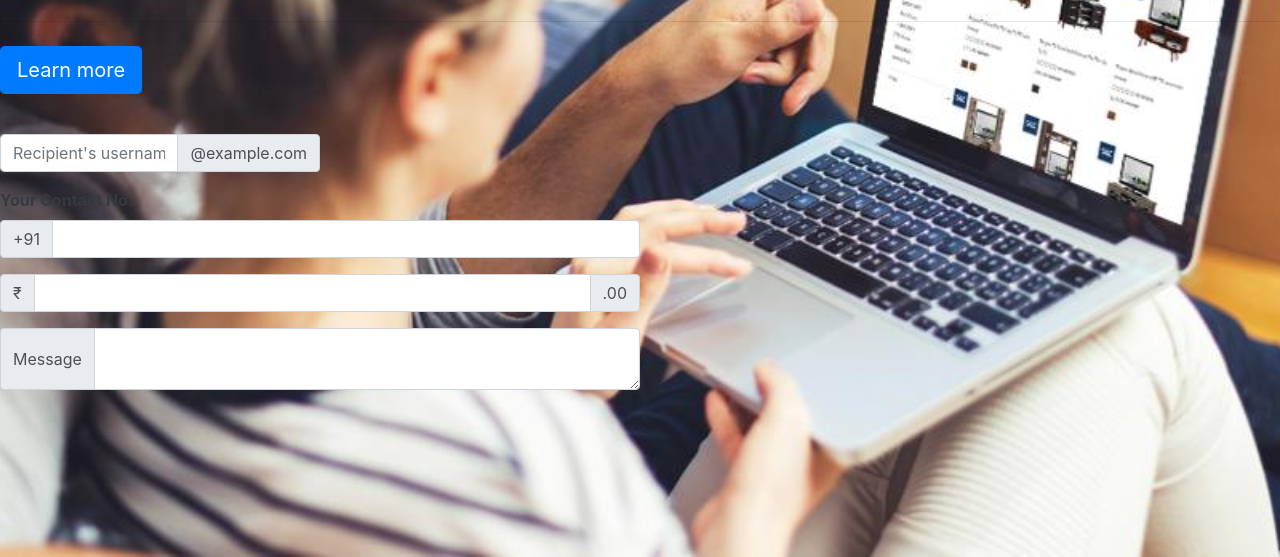
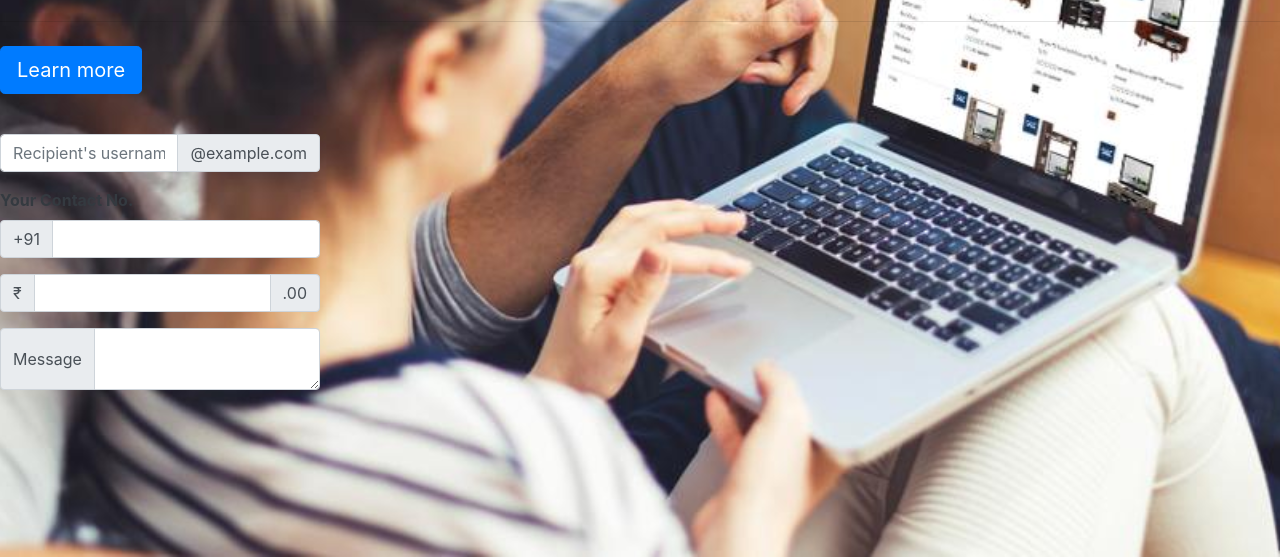
Before and after one commit to E-transaction/E-pay, a plain HTML site: page index.html in a window 1280 px wide. Shown: the part 243-800 px from the top of the page. Drawn offline with nearby package versions, Linux system fonts and the light colour scheme.

Commit message:
Added Comments

```diff
--- a/index.html
+++ b/index.html
@@ -13,11 +13,15 @@
 </head>
 
 <body>
-
+  <!--Body Section with Background Image Start-->
   <div class="slider">
     <div class="load">
 
     </div>
+
+    <!-- Header Start -->
+
+
     <nav class="navbar navbar-expand-lg navbar-light">
       <a class="navbar-brand" href="#"><img src="images/logo.png" alt="Logo" width="30%"></a>
       <button class="navbar-toggler" type="button" data-toggle="collapse" data-target="#navbarSupportedContent"
@@ -58,6 +62,11 @@
 
       </div>
     </nav>
+    <!-- End of Header -->
+
+
+    <!-- About Start -->
+    <div class="d-inline">
     <div class="jumbotron bg-transparent d-inline">
       <h1 class="display-4">E-PAY</h1>
       <p class="lead">Recharge Pay Bills & send money safely from home.</p>
@@ -66,10 +75,12 @@
         <a class="btn btn-primary btn-lg" href="#" role="button">Learn more</a>
       </p>
     </div>
+    </div>
 
+    <!-- End of About -->
 
-
-
+    <!-- Start of Form -->
+    <div class="d-inline">
     <div class="input-group mb-3 w-25">
       <input type="text" class="form-control" placeholder="Recipient's username" aria-label="Recipient's username"
         aria-describedby="basic-addon2">
@@ -77,16 +88,14 @@
         <span class="input-group-text d-flex" id="basic-addon2">@example.com</span>
       </div>
     </div>
-
     <label for="basic-url" class="text-dark"><b>Your Contact No.</b></label>
-    <div class="input-group mb-3 w-50">
+    <div class="input-group mb-3 w-25">
       <div class="input-group-prepend">
         <span class="input-group-text" id="basic-addon3">+91</span>
       </div>
       <input type="text" class="form-control" id="basic-url" aria-describedby="basic-addon3">
     </div>
-
-    <div class="input-group mb-3 w-50">
+    <div class="input-group mb-3 w-25">
       <div class="input-group-prepend">
         <span class="input-group-text">₹</span>
       </div>
@@ -95,14 +104,16 @@
         <span class="input-group-text">.00</span>
       </div>
     </div>
-
-    <div class="input-group w-50">
+    <div class="input-group w-25">
       <div class="input-group-prepend">
         <span class="input-group-text">Message</span>
       </div>
       <textarea class="form-control" aria-label="With textarea"></textarea>
     </div>
+    </div>
+    <!-- End of form -->
   </div>
+  <!-- End of Body with background Image -->
 
   <script src="https://code.jquery.com/jquery-3.5.1.slim.min.js"
     integrity="sha384-DfXdz2htPH0lsSSs5nCTpuj/zy4C+OGpamoFVy38MVBnE+IbbVYUew+OrCXaRkfj"
```
